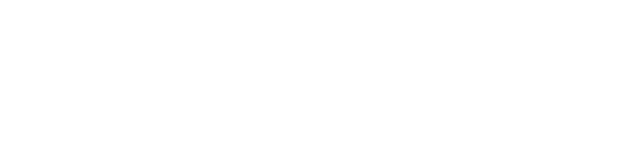
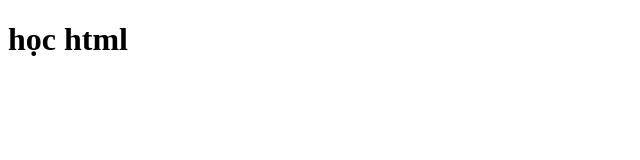
Before and after one commit to lonely08/demo, a plain HTML site: page index.html in a window 1280 px wide. Shown: the whole page, without its empty margins (0-640 px from the left). Drawn offline with Linux system fonts and the light colour scheme.

Commit message:
first commit

```diff
--- a/index.html
+++ b/index.html
@@ -5,5 +5,7 @@
     <meta name="viewport" content="width=device-width, initial-scale=1.0" />
     <title>Document</title>
   </head>
-  <body></body>
+  <body>
+    <h1>học html</h1>
+  </body>
 </html>
```
